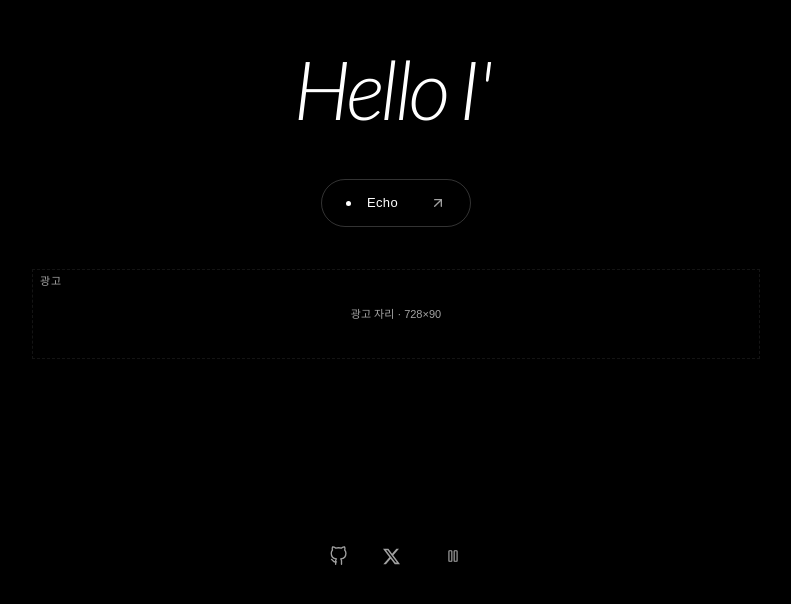
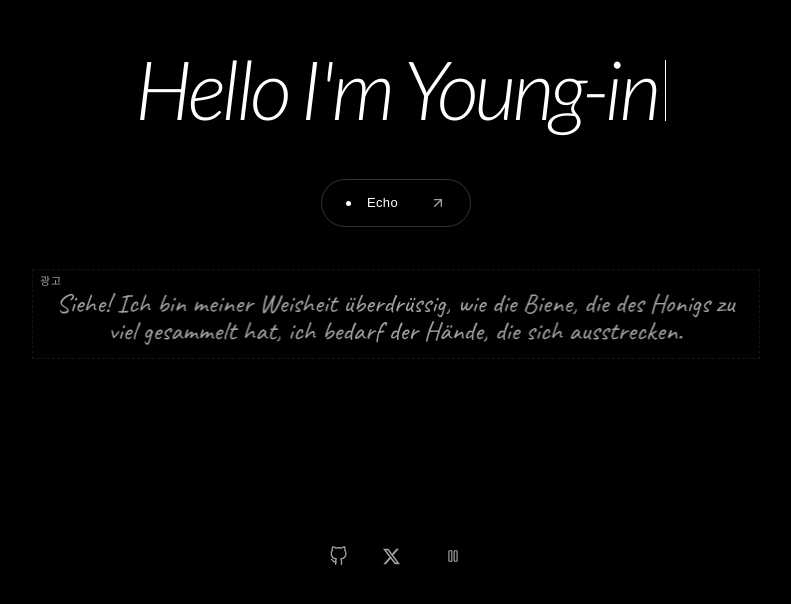
Before and after one commit to qus0in-factory/landing, a React (Vite) app: page / in a window 1280 px wide. Shown: the part 194-798 px from the top of the page, without its empty margins (244-1035 px from the left). Built offline with nearby package versions, Linux system fonts and the light colour scheme.

Commit message:
feat: replace ad placeholder with handwritten quote
Render Caveat into responsive PNG artwork; source https://github.com/google/fonts/tree/main/ofl/caveat (SIL OFL 1.1). Font and generator are not distributed.

```diff
--- a/src/components/ad-slot.tsx
+++ b/src/components/ad-slot.tsx
@@ -2,6 +2,7 @@ import type { CSSProperties } from "react";
 import { ads } from "@/ads-config";
 import { useAdSize } from "@/hooks/use-ad-size";
 import { AdUnit } from "./ad-unit";
+import { QuoteBanner } from "./quote-banner";
 
 export function AdSlot({ name }: { name: keyof typeof ads.slots }) {
   const size = useAdSize();
@@ -17,7 +18,7 @@ export function AdSlot({ name }: { name: keyof typeof ads.slots }) {
     <aside className="ad-slot" style={style} aria-label="광고" role="complementary">
       <span className="ad-label">광고</span>
       {live ? <AdUnit key={size} unit={unit} /> :
-        <div className="ad-placeholder">광고 자리 · {unit.w}×{unit.h}</div>}
+        <QuoteBanner />}
     </aside>
   );
 }
--- /dev/null
+++ b/src/components/quote-banner.tsx
@@ -0,0 +1,10 @@
+import quote from "@/quote-banner.json";
+
+export function QuoteBanner() {
+  return (
+    <picture className="ad-placeholder">
+      <source media="(min-width: 768px)" srcSet={quote.desktop} />
+      <img src={quote.mobile} alt={quote.text} width="320" height="100" />
+    </picture>
+  );
+}
--- /dev/null
+++ b/src/quote-banner.json
@@ -0,0 +1,5 @@
+{
+  "text": "Siehe! Ich bin meiner Weisheit überdrüssig, wie die Biene, die des Honigs zu viel gesammelt hat, ich bedarf der Hände, die sich ausstrecken.",
+  "mobile": "/quote-mobile.png",
+  "desktop": "/quote-desktop.png"
+}
--- a/src/styles/ads.css
+++ b/src/styles/ads.css
@@ -15,6 +15,7 @@
   place-items: center;
   border: 1px dashed color-mix(in srgb, var(--foreground) 8%, transparent);
 }
+.ad-placeholder img { width: 100%; height: 100%; object-fit: contain; }
 main:has(.ad-slot) {
   display: flex;
   flex-direction: column;
```
Also changed, not shown: public/licenses/caveat.txt (added), public/quote-desktop.png (added), public/quote-mobile.png (added).
